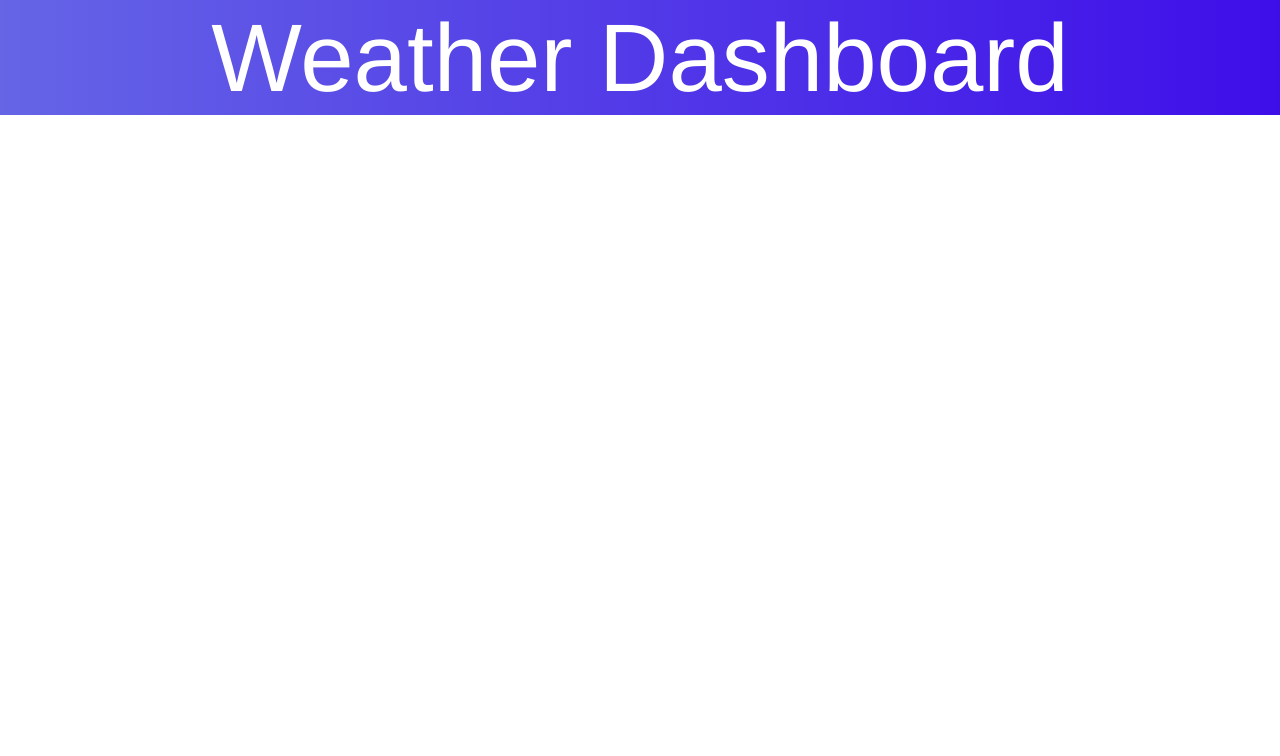
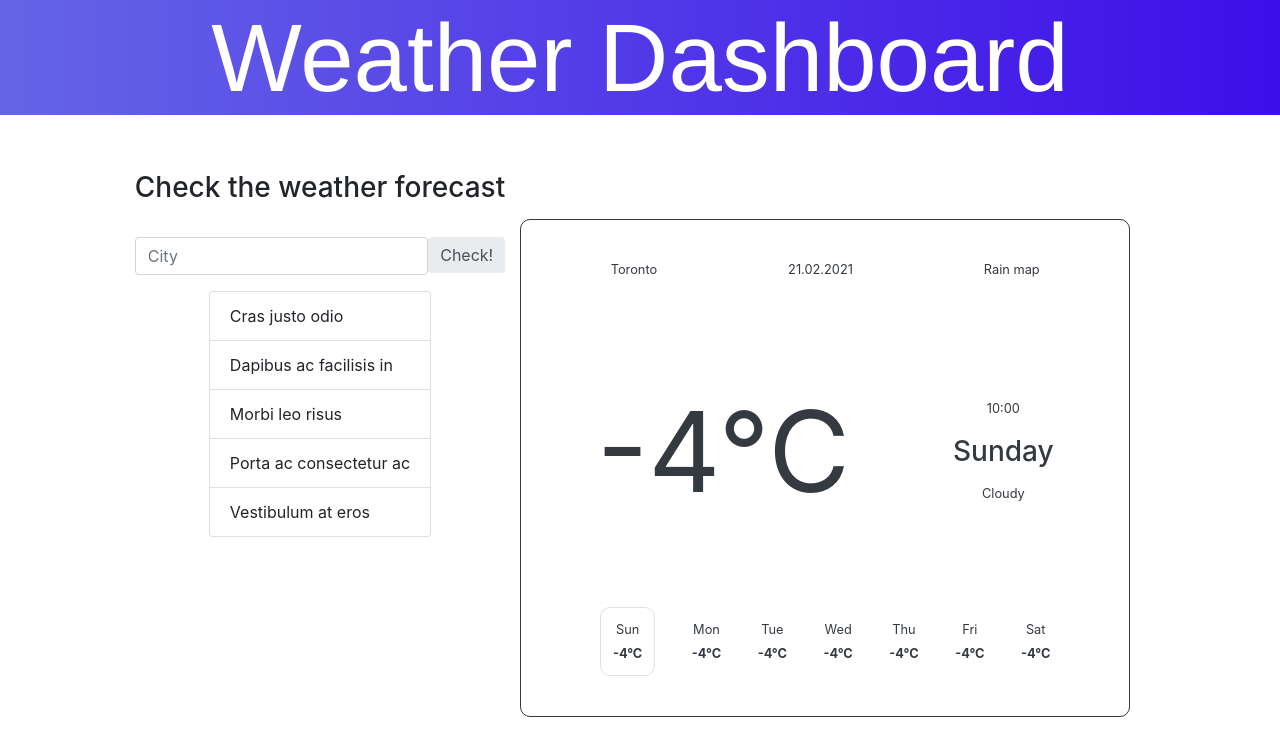
Before and after one commit to Sohzo/Weather-Dashboard-Project, a plain HTML site: page index.html in a window 1280 px wide. Drawn offline with nearby package versions, Linux system fonts and the light colour scheme.

Commit message:
Created HTML and styled the page

```diff
--- a/index.html
+++ b/index.html
@@ -12,7 +12,108 @@
 
     <body>
         <header class="header">
-            <h1 class="display-1" clss="">Weather Dashboard</h1>
+            <h1 class="display-1">Weather Dashboard</h1>
         </header>
+        <section class="vh-100">
+            <div class="py-5 d-flex justify-content-center">
+
+              <div class="row d-flex flex-column justify-content-center align-items-center h-100">
+                <div class="col-md-12 col-lg-12 col-xl-12">
+
+                  <h3 class="mb-4 pb-2 fw-normal">Check the weather forecast</h3>
+
+                  <div class="input-group rounded mb-3">
+                    <input type="search" class="form-control rounded" placeholder="City" aria-label="Search"
+                      aria-describedby="search-addon" />
+                    <a href="#!" type="button">
+                      <span class="input-group-text border-0 fw-bold" id="search-addon">
+                        Check!
+                      </span>
+                    </a>
+                  </div>
+                </div>
+                <ul class="list-group">
+                    <li class="list-group-item">Cras justo odio</li>
+                    <li class="list-group-item">Dapibus ac facilisis in</li>
+                    <li class="list-group-item">Morbi leo risus</li>
+                    <li class="list-group-item">Porta ac consectetur ac</li>
+                    <li class="list-group-item">Vestibulum at eros</li>
+                  </ul>
+            </div>
+
+            <section class="vh-100 w-50">
+                <div class="container py-5 h-100">
+                  <div class="row d-flex justify-content-center align-items-center">
+                    <div class="col-xl-12">
+
+                      <div class="card shadow-0 border border-dark border-5 text-dark" style="border-radius: 10px;">
+                        <div class="card-body p-4">
+
+                          <div class="row text-center">
+                            <div class="col-md-12 text-center border-end border-5 border-dark py-4"
+                              style="margin-top: -1.5rem; margin-bottom: -1.5rem;">
+                              <div class="d-flex justify-content-around mt-3">
+                                <p class="small">Toronto</p>
+                                <p class="small">21.02.2021</p>
+                                <p class="small">Rain map</p>
+                              </div>
+                              <div class="d-flex justify-content-around align-items-center py-5 my-4">
+                                <p class="fw-bold mb-0" style="font-size: 7rem;">-4°C</p>
+                                <div class="text-start">
+                                  <p class="small">10:00</p>
+                                  <p class="h3 mb-3">Sunday</p>
+                                  <p class="small mb-0">Cloudy</p>
+                                </div>
+                              </div>
+                              <div class="d-flex justify-content-around align-items-center mb-3">
+                                <div class="flex-column">
+                                  <i class="fas fa-minus"></i>
+                                </div>
+                                <div class="flex-column border" style="border-radius: 10px; padding: .75rem">
+                                  <p class="small mb-1">Sun</p>
+                                  <p class="small mb-0"><strong>-4°C</strong></p>
+                                </div>
+                                <div class="flex-column">
+                                  <p class="small mb-1">Mon</p>
+                                  <p class="small mb-0"><strong>-4°C</strong></p>
+                                </div>
+                                <div class="flex-column">
+                                  <p class="small mb-1">Tue</p>
+                                  <p class="small mb-0"><strong>-4°C</strong></p>
+                                </div>
+                                <div class="flex-column">
+                                  <p class="small mb-1">Wed</p>
+                                  <p class="small mb-0"><strong>-4°C</strong></p>
+                                </div>
+                                <div class="flex-column">
+                                  <p class="small mb-1">Thu</p>
+                                  <p class="small mb-0"><strong>-4°C</strong></p>
+                                </div>
+                                <div class="flex-column">
+                                  <p class="small mb-1">Fri</p>
+                                  <p class="small mb-0"><strong>-4°C</strong></p>
+                                </div>
+                                <div class="flex-column">
+                                  <p class="small mb-1">Sat</p>
+                                  <p class="small mb-0"><strong>-4°C</strong></p>
+                                </div>
+                                <div class="flex-column">
+                                  <i class="fas fa-minus"></i>
+                                </div>
+                              </div>
+                            </div>
+
+                          </div>
+
+                        </div>
+                      </div>
+
+                    </div>
+                  </div>
+                </div>
+              </section>
+
+
+          </section>
     </body>
 </html>
```
Also changed, not shown: style.css (line endings or trailing spaces).
